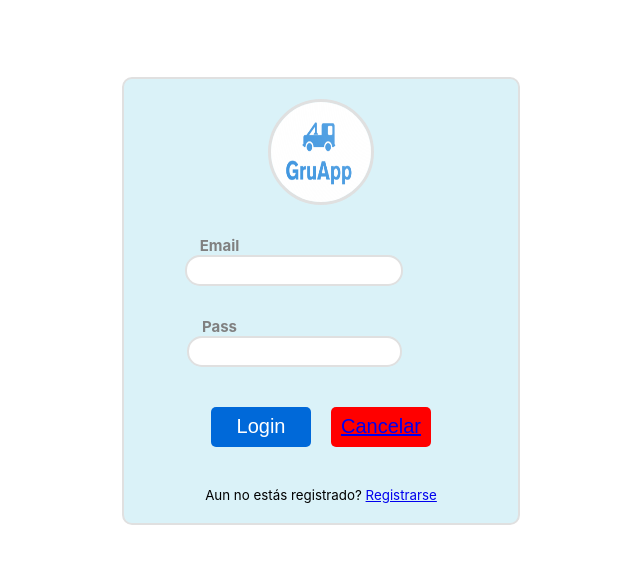
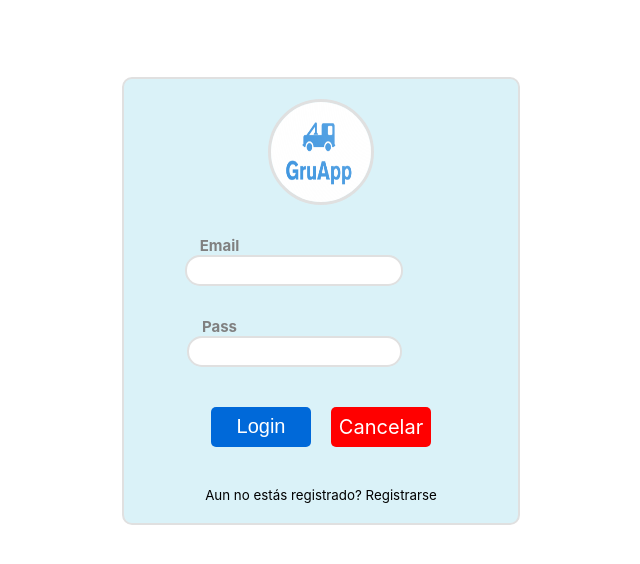
Before and after one commit to Koervege/GruApp, a React (Create React App) app: page /login in a window 1280 px wide. Shown: the top 564 px of the page, without its empty margins (319-959 px from the left). Built offline with nearby package versions, Linux system fonts and the light colour scheme.

Commit message:
Fixed anchor to Link funtionality

```diff
--- a/src/components/LandingNavbar/LandingNavbar.js
+++ b/src/components/LandingNavbar/LandingNavbar.js
@@ -2,7 +2,6 @@ import React from 'react';
 import { FontAwesomeIcon } from '@fortawesome/react-fontawesome';
 import { faMotorcycle } from '@fortawesome/free-solid-svg-icons';
 import { faTruckPickup } from '@fortawesome/free-solid-svg-icons';
-import { Link } from 'react-router-dom';
 import {
   LandNavContainer,
   LandNavIcons,
@@ -22,9 +21,7 @@ class LandingNavbar extends React.Component {
           </LandNavIcons>
         </LandNavContainer>
         <LandNavLoginCont>
-          <LandNavLogin>
-            <Link to="/login">Login</Link>
-          </LandNavLogin>
+        <LandNavLogin to="/login">Login</LandNavLogin>
         </LandNavLoginCont>
       </LandNavbar>
     );
--- a/src/components/LandingNavbar/styles.js
+++ b/src/components/LandingNavbar/styles.js
@@ -1,4 +1,5 @@
 import styled from 'styled-components';
+import { Link } from 'react-router-dom';
 
 export const LandNavbar = styled.nav`
   display: flex;
@@ -31,8 +32,11 @@ export const LandNavLoginCont = styled.div`
   justify-content: space-between;
 `;
 
-export const LandNavLogin = styled.pre`
+export const LandNavLogin = styled(Link)`
+	text-decoration: none;
+	color: white;
   text-align: center;
+  text-decoration: none;
   border-radius: 100%;
   border: 3px solid #fefefe;
   width: 100px;
--- a/src/components/NavBar/index.js
+++ b/src/components/NavBar/index.js
@@ -3,8 +3,6 @@ import { users, suppliers } from "../../data";
 import { FontAwesomeIcon } from '@fortawesome/react-fontawesome'
 import { faMotorcycle, faTruckPickup } from '@fortawesome/free-solid-svg-icons'
 import { Nav, NavContainer, NavIcon, NavList, NavItems, ATags, NavProfiles, NavProfilesSpan, NavUserPhoto } from "./styles";
-import { BrowserRouter as Router } from "react-router-dom";
-import { Link } from 'react-router-dom';
 
 export default function NavBar(userId) {
   let [user] = users.filter((user) => userId.userId === user._id);
@@ -14,13 +12,12 @@ export default function NavBar(userId) {
     iconNav = faTruckPickup;
   }
   return (
-    <Router>
       <Nav>
         <NavContainer>
           <NavIcon>
-            <Link to="/">
+            <ATags to="/">
               <FontAwesomeIcon icon={iconNav} />
-            </Link>
+            </ATags>
           </NavIcon>
           <NavList>
             <NavItems>
@@ -38,6 +35,5 @@ export default function NavBar(userId) {
           </ATags>
         </NavProfiles>
       </Nav>
-    </Router>
   );
 }
--- a/src/components/NavBar/styles.js
+++ b/src/components/NavBar/styles.js
@@ -52,5 +52,5 @@ export const NavUserPhoto = styled.img`
     border-radius: 50%;
     border: 3px solid #fefefe;
     width: 70px;
-		width: 70px;
+		height: 70px;
 `
--- a/src/pages/Login/Login.js
+++ b/src/pages/Login/Login.js
@@ -6,7 +6,31 @@ import Img from '../../components/Img';
 import { StyledInput, Container } from '../../components/StyledInput/index';
 import { users, suppliers } from '../../data';
 import { Link } from 'react-router-dom';
+import styled from 'styled-components';
+import {ATags} from '../../components/NavBar/styles'
 
+const StyledLink = styled(Link)`
+	text-decoration: none;
+	display:flex;
+	justify-content: center;
+	align-items: center;
+  border-radius: 5px;
+  margin: 10px;
+  outline: none;
+  font-size: 20px;
+  height: 40px;
+  min-width: 100px;
+  max-width: auto;
+  color: white;
+  border-style: none;
+  background: red;
+
+  &:hover {
+    cursor: pointer;
+    background-color: #f8ce0b;
+    color: black;
+  }
+`
 class Login extends React.Component {
   state = {
     email: '',
@@ -75,15 +99,13 @@ class Login extends React.Component {
             <Button type="submit" color="primary">
               Login
             </Button>
-            <Button type="cancel" color="danger">
-              <Link to="/">Cancelar</Link>
-            </Button>
+            <StyledLink to="/">Cancelar</StyledLink>
           </Container>
         </form>
 
         <Container>
           <small>
-            Aun no estás registrado? <Link to="/register">Registrarse</Link>
+            Aun no estás registrado? <ATags to="/register">Registrarse</ATags>
           </small>
         </Container>
       </Frame>
--- a/src/pages/Register/index.js
+++ b/src/pages/Register/index.js
@@ -5,7 +5,28 @@ import Button from '../../components/Button/index';
 import { StyledInput } from '../../components/StyledInput/index';
 import logo from '../../logo.png';
 import { Link } from 'react-router-dom';
+import styled from 'styled-components';
 
+const StyledLink = styled(Link)`
+  text-decoration: none;
+  border-radius: 5px;
+  margin: 10px;
+  outline: none;
+  font-size: 20px;
+  height: 40px;
+  min-width: 100px;
+  max-width: auto;
+  color: white;
+  border-style: none;
+  background: red;
+	padding: 10px;
+
+  &:hover {
+    cursor: pointer;
+    background-color: #f8ce0b;
+    color: black;
+  }
+`
 class Form extends React.Component {
   state = {
     email: '',
@@ -111,9 +132,7 @@ class Form extends React.Component {
             <Button color="primary" type="submit" id="acceptButton">
               Registrarse
             </Button>
-            <Button color="danger" type="cancel" id="cancelButton">
-              <Link to="/">Cancelar</Link>
-            </Button>
+            <StyledLink to="/">Cancelar</StyledLink>
           </div>
         </div>
       </form>
```
